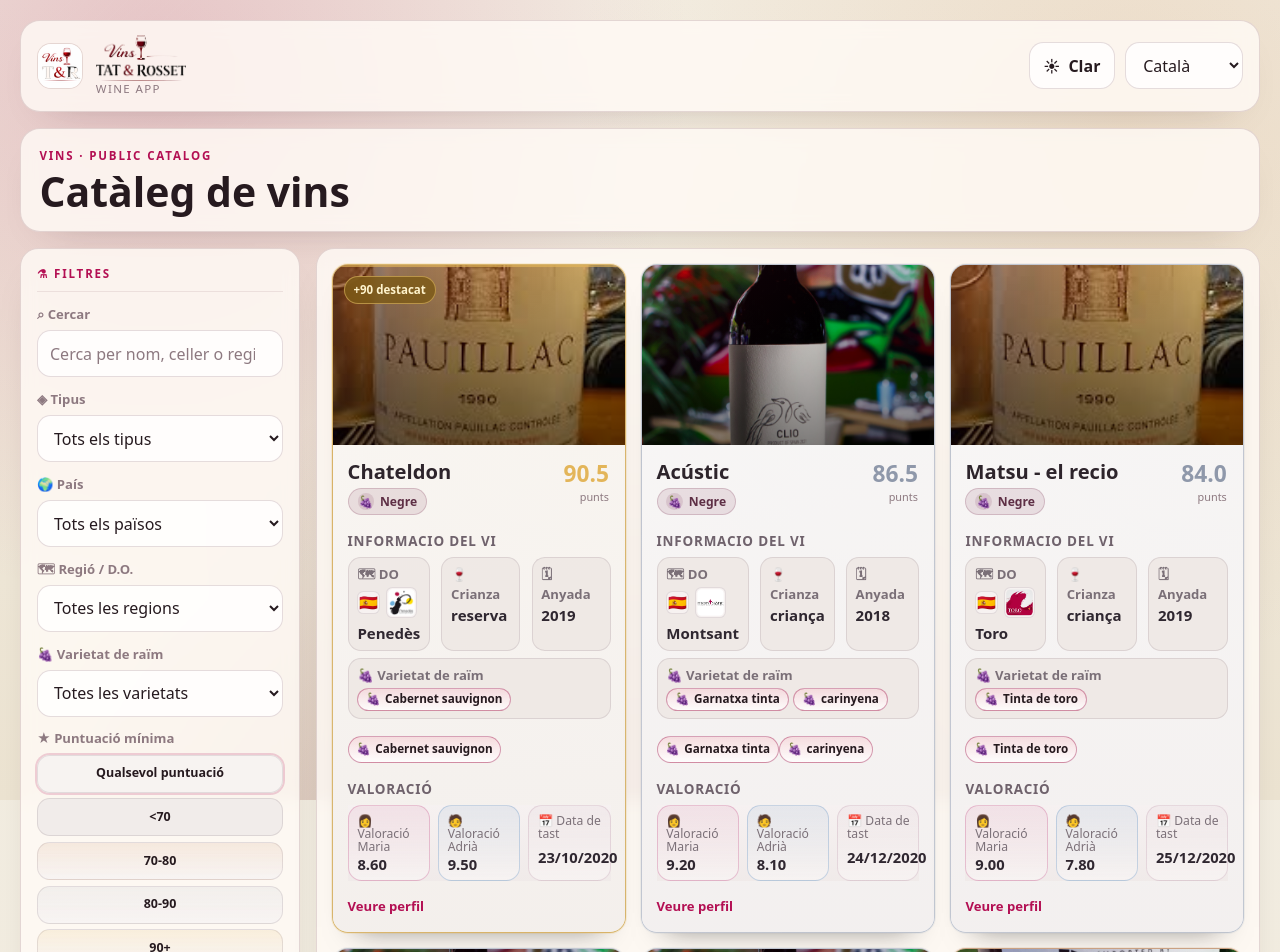
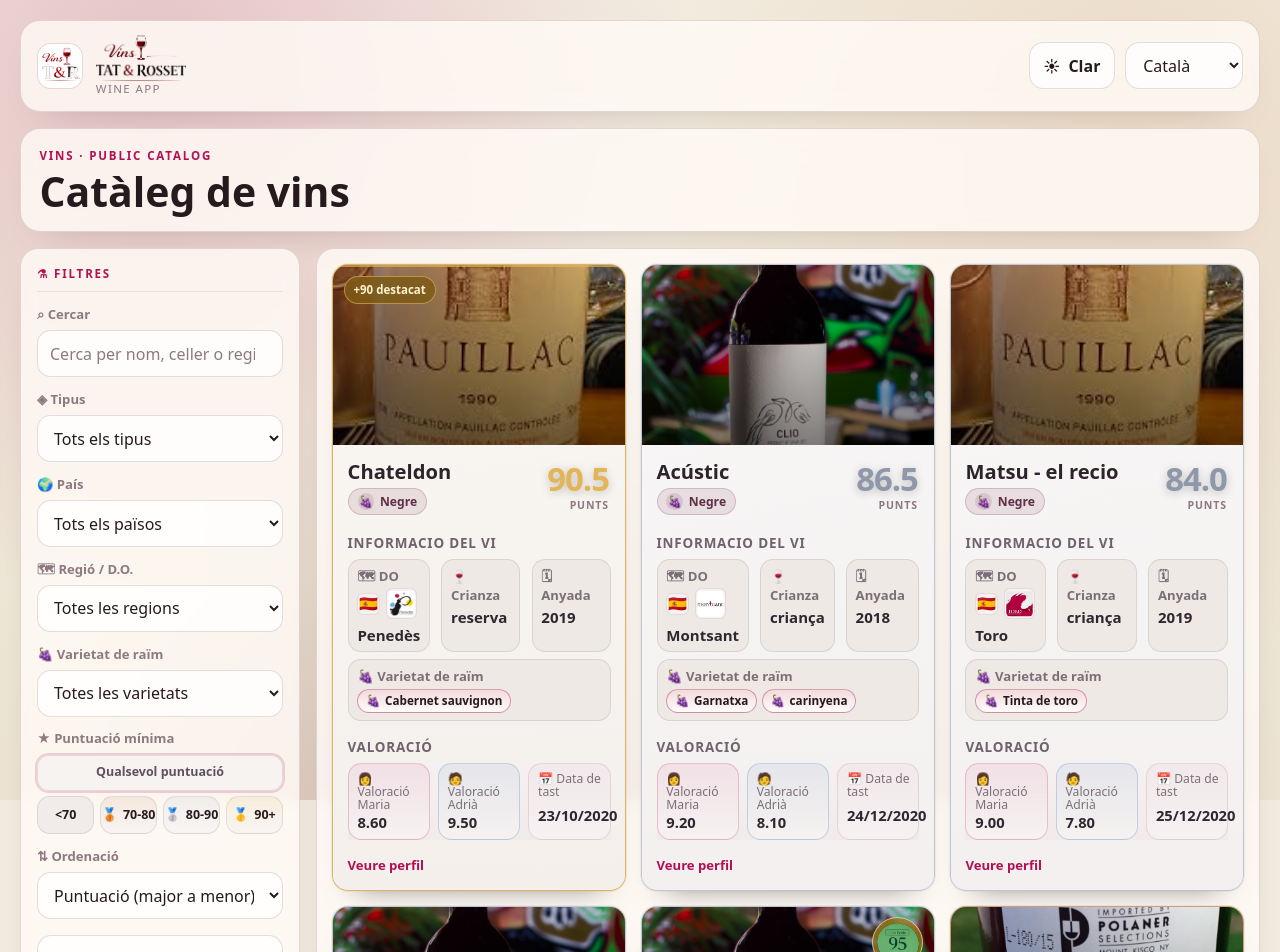
Before and after one commit to adriamuixi/wine-app, a React (Vite) app in the folder apps/web-public/: page / in a window 1280 px wide. Shown: the top 952 px of the page. Built offline with nearby package versions, Linux system fonts and the light colour scheme.

Commit message:
New design bugs

```diff
--- a/apps/web-public/src/App.css
+++ b/apps/web-public/src/App.css
@@ -263,9 +263,34 @@
 }
 
 .filter-score-medals {
-  display: grid;
-  grid-template-columns: 1fr;
+  display: flex;
+  flex-wrap: nowrap;
   gap: 0.35rem;
+  overflow-x: auto;
+  scrollbar-width: none;
+}
+
+.filter-score-medals::-webkit-scrollbar {
+  display: none;
+}
+
+.score-filter-reset {
+  min-height: 36px;
+  border-radius: 0.75rem;
+  border: 1px solid var(--line);
+  background: var(--surface);
+  color: var(--muted-strong);
+  font: inherit;
+  font-size: 0.78rem;
+  font-weight: 700;
+  cursor: pointer;
+  padding: 0.4rem 0.6rem;
+  text-align: center;
+}
+
+.score-filter-reset.active {
+  border-color: color-mix(in srgb, var(--accent) 38%, var(--line));
+  box-shadow: 0 0 0 2px color-mix(in srgb, var(--accent) 18%, transparent);
 }
 
 .score-filter-medal {
@@ -282,6 +307,18 @@
   align-items: center;
   justify-content: center;
   padding: 0.45rem 0.6rem;
+  gap: 0.35rem;
+  white-space: nowrap;
+}
+
+.score-filter-medal-range {
+  flex: 1 1 0;
+  min-width: 0;
+}
+
+.score-filter-medal-icon {
+  font-size: 0.78rem;
+  line-height: 1;
 }
 
 .score-filter-medal:hover {
@@ -571,6 +608,12 @@
   background: rgba(247, 243, 242, 0.95);
 }
 
+:root[data-theme='light'] .score-filter-reset {
+  border-color: rgba(115, 97, 107, 0.16);
+  background: rgba(247, 243, 242, 0.95);
+  color: #5f5260;
+}
+
 :root[data-theme='light'] .score-filter-medal.base {
   background: rgba(241, 236, 234, 0.96);
 }
@@ -835,17 +878,24 @@
 
 .score-badge strong {
   display: block;
-  font-size: 1.42rem;
-  line-height: 1;
-  font-weight: 800;
+  font-size: 2.05rem;
+  line-height: 0.96;
+  font-weight: 900;
+  letter-spacing: -0.03em;
+  font-variant-numeric: tabular-nums lining-nums;
+  font-feature-settings: 'tnum' 1, 'lnum' 1;
   color: var(--text);
+  text-shadow: 0 2px 10px rgba(0, 0, 0, 0.22);
 }
 
 .score-badge span {
   display: block;
   color: var(--muted);
-  font-size: 0.68rem;
-  margin-top: 0.18rem;
+  font-size: 0.66rem;
+  margin-top: 0.2rem;
+  letter-spacing: 0.08em;
+  text-transform: uppercase;
+  font-weight: 700;
 }
 
 .score-badge-bronze {
--- a/apps/web-public/src/App.tsx
+++ b/apps/web-public/src/App.tsx
@@ -368,7 +368,7 @@ type JournalWineRow = {
 }
 
 const CATALAN_JOURNAL_ROWS: JournalWineRow[] = [
-  { date: '26/9/2020', month: 'Setembre', wine: 'Lo cometa', typeCa: 'Blanc', grapes: 'Garnatxa Blanc', aging: 'jove', region: 'Terra Alta', vintage: 2019, alcohol: '13,5 %', techSheet: true, maria: '7', adria: '7,5', place: 'Celler del nou priorat', city: 'Barcelona (Sants)' },
+  { date: '26/9/2020', month: 'Setembre', wine: 'Lo cometa', typeCa: 'Blanc', grapes: 'Garnatxa', aging: 'jove', region: 'Terra Alta', vintage: 2019, alcohol: '13,5 %', techSheet: true, maria: '7', adria: '7,5', place: 'Celler del nou priorat', city: 'Barcelona (Sants)' },
   { date: '27/9/2020', month: 'Setembre', wine: 'Compte ovelles', typeCa: 'Negre', grapes: 'Syrah / Cabernet sauvignon / Merlot', aging: 'jove', region: 'Penedès', vintage: 2020, alcohol: '13 %', techSheet: true, maria: '5', adria: '5,75', place: 'Casa Rosset', city: 'Barcelona (Eixample)' },
   { date: '9/10/2020', month: 'Octubre', wine: 'Seré 2018', typeCa: 'Negre', grapes: 'Garnatxa / Carinyena', aging: 'criança', region: 'Montsant', vintage: 2018, alcohol: '14,5 %', techSheet: true, maria: '6,5', adria: '6,25', place: 'Taberna La Parra', city: 'Barcelona (Hostafrancs)' },
   { date: '9/10/2020', month: 'Octubre', wine: 'Vega de Nava', typeCa: 'Negre', grapes: 'Tempranillo', aging: 'reserva', region: 'Ribera del Duero', vintage: 2018, alcohol: '14 %', techSheet: true, maria: '8', adria: '8', place: 'Casa Tat', city: 'Hospitalet del Llobregat' },
@@ -376,14 +376,14 @@ const CATALAN_JOURNAL_ROWS: JournalWineRow[] = [
   { date: '24/10/2020', month: 'Octubre', wine: 'Matsu - el pícaro', typeCa: 'Negre', grapes: 'Tinta de toro', aging: 'jove', region: 'Toro', vintage: 2020, alcohol: '14,5 %', techSheet: true, maria: '7,5', adria: '8', place: 'Casa Tat', city: 'Hospitalet del Llobregat' },
   { date: '6/11/2020', month: 'Novembre', wine: 'Titella', typeCa: 'Negre', grapes: 'Garnatxa, carinyena, merlot, tempranillo', aging: 'jove', region: 'Montsant', vintage: 2017, alcohol: '13,5 %', techSheet: true, maria: '8', adria: '8,1', place: 'Casa Rosset', city: 'Barcelona (Eixample)' },
   { date: '8/11/2020', month: 'Novembre', wine: 'Ulldemolins', typeCa: 'Negre', grapes: 'Garnatxa', aging: 'criança', region: 'Montsant', vintage: 2016, alcohol: '14,5%', techSheet: true, maria: '6,5', adria: '6,75', place: 'Casa Tat', city: 'Hospitalet del Llobregat' },
-  { date: '20/11/2020', month: 'Novembre', wine: 'Clot d’encís blanc de negres', typeCa: 'Blanc', grapes: 'Garnatxa negre', aging: 'jove', region: 'Terra Alta', vintage: 2019, alcohol: '14%', techSheet: true, maria: '7,5', adria: '7,15', place: 'Casa Tat', city: 'Hospitalet del Llobregat' },
+  { date: '20/11/2020', month: 'Novembre', wine: 'Clot d’encís blanc de negres', typeCa: 'Blanc', grapes: 'Garnatxa', aging: 'jove', region: 'Terra Alta', vintage: 2019, alcohol: '14%', techSheet: true, maria: '7,5', adria: '7,15', place: 'Casa Tat', city: 'Hospitalet del Llobregat' },
   { date: '21/11/2020', month: 'Novembre', wine: 'Ninín', typeCa: 'Negre', grapes: 'Tempranillo', aging: 'criança', region: 'Ribera del Duero', vintage: 2018, alcohol: '14%', techSheet: true, maria: '6,75', adria: '6,9', place: 'Casa Rosset', city: 'Barcelona (Eixample)' },
-  { date: '1/12/2020', month: 'Desembre', wine: 'Roca Blanca', typeCa: 'Negre', grapes: 'Garnacha, mazuela, syrah', aging: 'criança', region: 'Montsant', vintage: 2016, alcohol: '13,5%', techSheet: true, maria: '6', adria: '4,25', place: 'Casa Tat', city: 'Hospitalet del Llobregat' },
+  { date: '1/12/2020', month: 'Desembre', wine: 'Roca Blanca', typeCa: 'Negre', grapes: 'Garnatxa, mazuela, syrah', aging: 'criança', region: 'Montsant', vintage: 2016, alcohol: '13,5%', techSheet: true, maria: '6', adria: '4,25', place: 'Casa Tat', city: 'Hospitalet del Llobregat' },
   { date: '4/12/2020', month: 'Desembre', wine: 'Enate', typeCa: 'Negre', grapes: 'Cabernet sauvignon, merlot', aging: 'jove', region: 'Somontano', vintage: 2017, alcohol: '15%', techSheet: true, maria: '7', adria: '8', place: 'Casa Rosset', city: 'Barcelona (Eixample)' },
   { date: '6/12/2020', month: 'Desembre', wine: 'Fulget', typeCa: 'Blanc', grapes: 'Albariño', aging: '', region: 'Rías Baixas', vintage: 2019, alcohol: '12%', techSheet: true, maria: '6,5', adria: '5,5', place: "A'rogueira", city: 'Barcelona (Eixample)' },
   { date: '15/12/2020', month: 'Desembre', wine: 'Roca blanca', typeCa: 'Negre', grapes: 'Garnatxa / carinyena / sirah', aging: 'criança', region: 'Montsant', vintage: 2016, alcohol: '13,5 %', techSheet: true, maria: '5,5', adria: '4,67', place: 'Casa Tat', city: 'Hospitalet del Llobregat' },
   { date: '19/12/2020', month: 'Desembre', wine: 'Castillo de Albai', typeCa: 'Negre', grapes: 'Tempranillo', aging: 'reserva', region: 'Rioja', vintage: 2016, alcohol: '13.5 %', techSheet: true, maria: '7', adria: '7,1', place: 'Casa Rosset', city: 'Barcelona (Eixample)' },
-  { date: '24/12/2020', month: 'Desembre', wine: 'Acústic', typeCa: 'Negre', grapes: 'Garnatxa tinta / carinyena', aging: 'criança', region: 'Montsant', vintage: 2018, alcohol: '15 %', techSheet: true, maria: '9,2', adria: '8,1', place: 'Casa Rosset', city: 'Barcelona (Eixample)' },
+  { date: '24/12/2020', month: 'Desembre', wine: 'Acústic', typeCa: 'Negre', grapes: 'Garnatxa / carinyena', aging: 'criança', region: 'Montsant', vintage: 2018, alcohol: '15 %', techSheet: true, maria: '9,2', adria: '8,1', place: 'Casa Rosset', city: 'Barcelona (Eixample)' },
   { date: '25/12/2020', month: 'Desembre', wine: 'Matsu - el recio', typeCa: 'Negre', grapes: 'Tinta de toro', aging: 'criança', region: 'Toro', vintage: null, alcohol: '', techSheet: false, maria: '9', adria: '7,8', place: 'Casa Rosset', city: 'Barcelona (Eixample)' },
   { date: '26/12/2020', month: 'Desembre', wine: 'Roureda', typeCa: 'Negre', grapes: 'Tempranillo / Cabernet sauvignon / Merlot', aging: 'reserva', region: 'Tarragona', vintage: 2016, alcohol: '13 %', techSheet: true, maria: '', adria: '', place: 'Casa Tat', city: 'Hospitalet del Llobregat' },
   { date: '15/1/2021', month: 'Gener', wine: 'Almodí', typeCa: 'Negre', grapes: 'Garnatxa', aging: 'jove', region: 'Terra Alta', vintage: 2019, alcohol: '14,5 %', techSheet: true, maria: '7,5', adria: '7,5', place: 'Casa Rosset', city: 'Barcelona (Eixample)' },
@@ -892,21 +892,29 @@ export default function App() {
 
       <div className="filter-score-group" role="group" aria-label={`${t.icons.minScore} ${t.filters.minScore}`}>
         <span>{t.icons.minScore} {t.filters.minScore}</span>
+        <button
+          type="button"
+          className={`score-filter-reset${minScoreFilter === 'all' ? ' active' : ''}`}
+          onClick={() => setMinScoreFilter('all')}
+          aria-pressed={minScoreFilter === 'all'}
+        >
+          {t.filters.anyScore}
+        </button>
         <div className="filter-score-medals">
           {[
-            { key: 'all', label: t.filters.anyScore, tone: 'all' },
-            { key: 'lt70', label: '<70', tone: 'base' },
-            { key: '70_80', label: '70-80', tone: 'bronze' },
-            { key: '80_90', label: '80-90', tone: 'silver' },
-            { key: 'gte90', label: '90+', tone: 'gold' },
+            { key: 'lt70', label: '<70', tone: 'base', icon: null },
+            { key: '70_80', label: '70-80', tone: 'bronze', icon: '🥉' },
+            { key: '80_90', label: '80-90', tone: 'silver', icon: '🥈' },
+            { key: 'gte90', label: '90+', tone: 'gold', icon: '🥇' },
           ].map((option) => (
             <button
               key={option.key}
               type="button"
-              className={`score-filter-medal ${option.tone}${minScoreFilter === option.key ? ' active' : ''}`}
+              className={`score-filter-medal score-filter-medal-range ${option.tone}${minScoreFilter === option.key ? ' active' : ''}`}
               onClick={() => setMinScoreFilter(option.key as ScoreFilterBucket)}
               aria-pressed={minScoreFilter === option.key}
             >
+              {option.icon ? <span className="score-filter-medal-icon" aria-hidden="true">{option.icon}</span> : null}
               <span>{option.label}</span>
             </button>
           ))}
@@ -1284,25 +1292,6 @@ export default function App() {
                       </div>
                     </div>
 
-                    <div className="wine-card-mobile-grapes" aria-label={t.filters.grape}>
-                      {splitGrapeVarieties(wine.grapes).map((grape) => (
-                        <button
-                          key={`${wine.id}-mobile-grape-${grape}`}
-                          type="button"
-                          className="grape-filter-chip grape-filter-chip-secondary grape-filter-chip-compact"
-                          onClick={(event) => {
-                            event.stopPropagation()
-                            setGrapeFilter(grape)
-                          }}
-                          aria-label={`${t.filters.grape}: ${grape}`}
-                          title={grape}
-                        >
-                          <span aria-hidden="true">{t.icons.grape}</span>
-                          <span>{grape}</span>
-                        </button>
-                      ))}
-                    </div>
-
                     <section className="wine-card-review-section" aria-label="review summary">
                       <p className="wine-card-review-title">Valoració</p>
                       <div className="wine-card-review-block">
```
Also changed, not shown: 1 other file (tests, documents, lock files or other folders).
